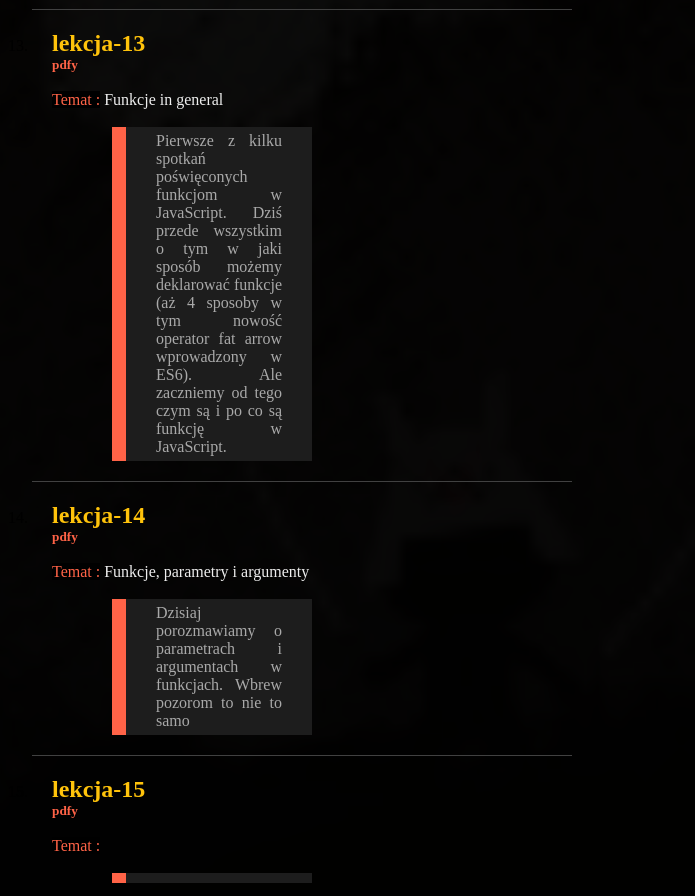
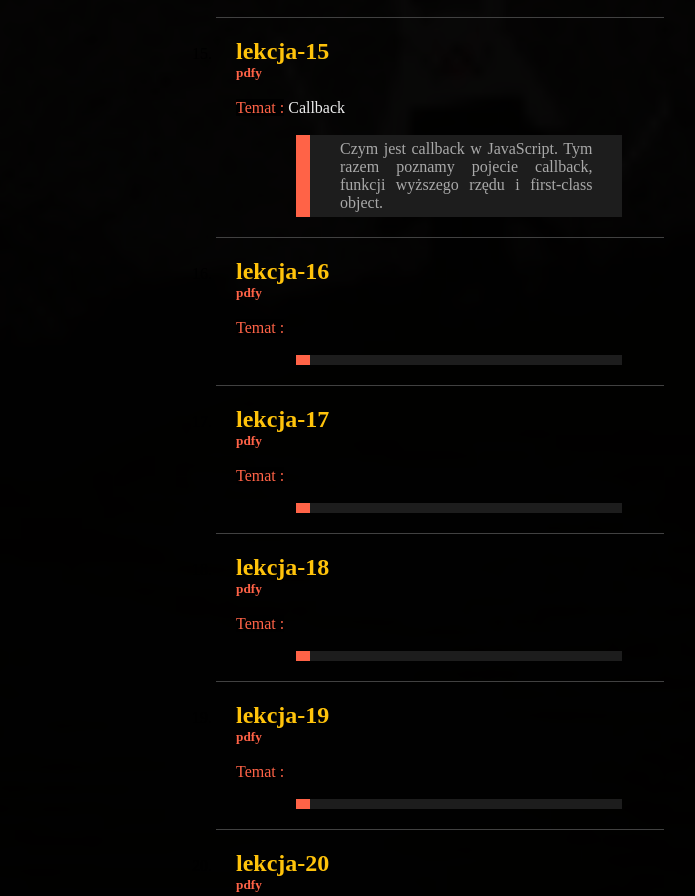
Before and after one commit to Capoverde/25_dni_JavaScript_z_Samurajem, a plain HTML site: page index.html in a window 1280 px wide. Shown: the part 2824-3720 px from the top of the page, without its empty margins (168-863 px from the left). Drawn offline with Linux system fonts and the light colour scheme; a web font is replaced by a local one.

Commit message:
updated index.html, style.css, lesson 15

```diff
--- a/index.html
+++ b/index.html
@@ -180,15 +180,18 @@
             </p>
         </li>
         <li>
-            <a href="" target="_blank">
+            <a href="https://www.youtube.com/watch?v=IS562tf6s6g" target="_blank">
                 <h2>lekcja-15</h2>
             </a>
             <a href="" target="_blank">
                 <h5>pdfy</h5>
             </a>
             <br>
-            <p align="justify"><span>Temat :</span></p><br>
-            <p align="justify"></p>
+            <p align="justify"><span>Temat :</span> Callback</p><br>
+            <p align="justify">
+                Czym jest callback w JavaScript.
+                Tym razem poznamy pojecie callback, funkcji wyższego rzędu i first-class object.
+            </p>
         </li>
         <li>
             <a href="" target="_blank">
@@ -305,6 +308,6 @@
 </div>
 <!-- SCRIPTS -->
 
-    <script src="14_parametry_i_argumenty.js"></script>
+    <script src="15_Callbacks.js"></script>
 </body>
 </html>
--- a/style.css
+++ b/style.css
@@ -105,7 +105,7 @@ hr
 ul
 {
     margin-top: 40px;
-    margin-left: 200px;
+    margin-left: 30%;
 }
 
 ul li
@@ -134,5 +134,5 @@ p:nth-of-type(2)
     padding: 5px 30px;
     margin-left: 60px;
     background: #1d1d1d;
-    width: 40%;
+    width: 80%;
 }
```
Also changed, not shown: 15_Callbacks.js (added, +17 -0 lines), 15_lesson15.js (deleted).
